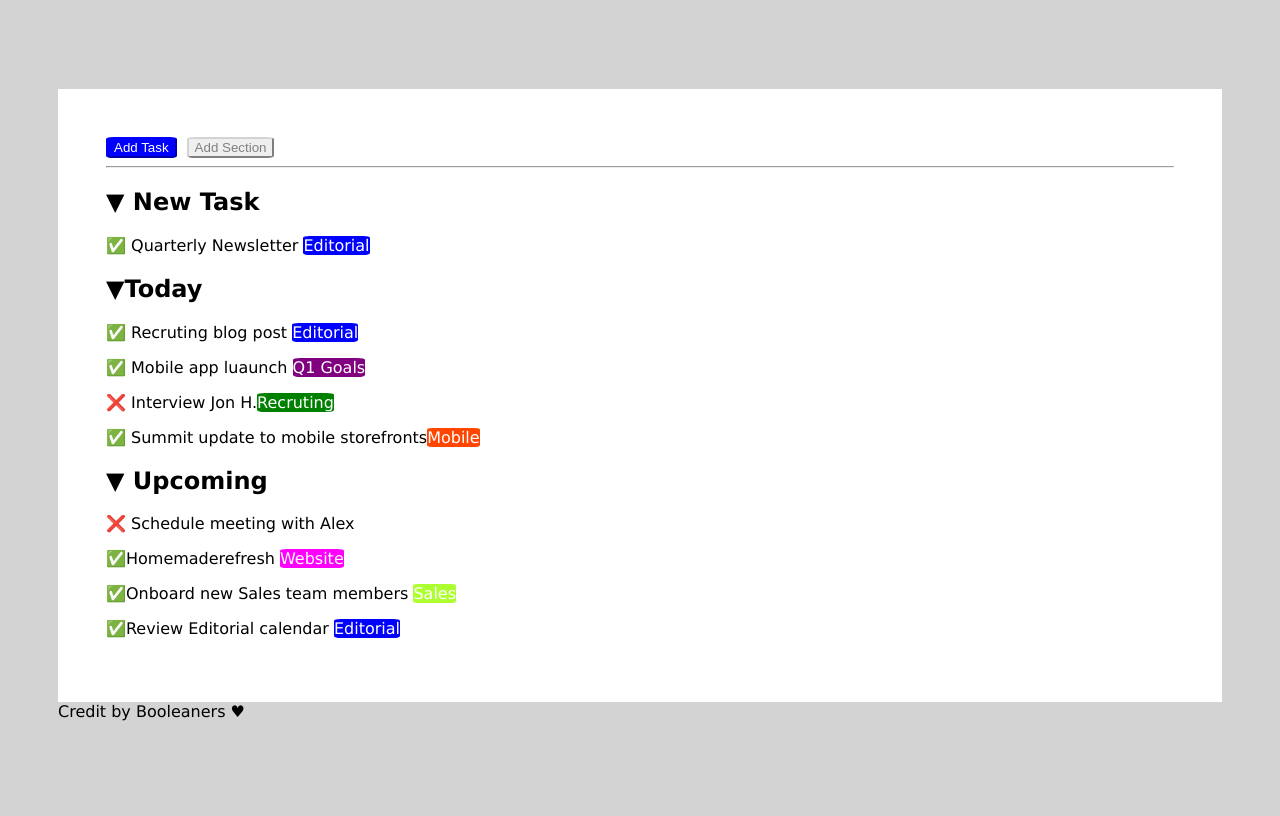
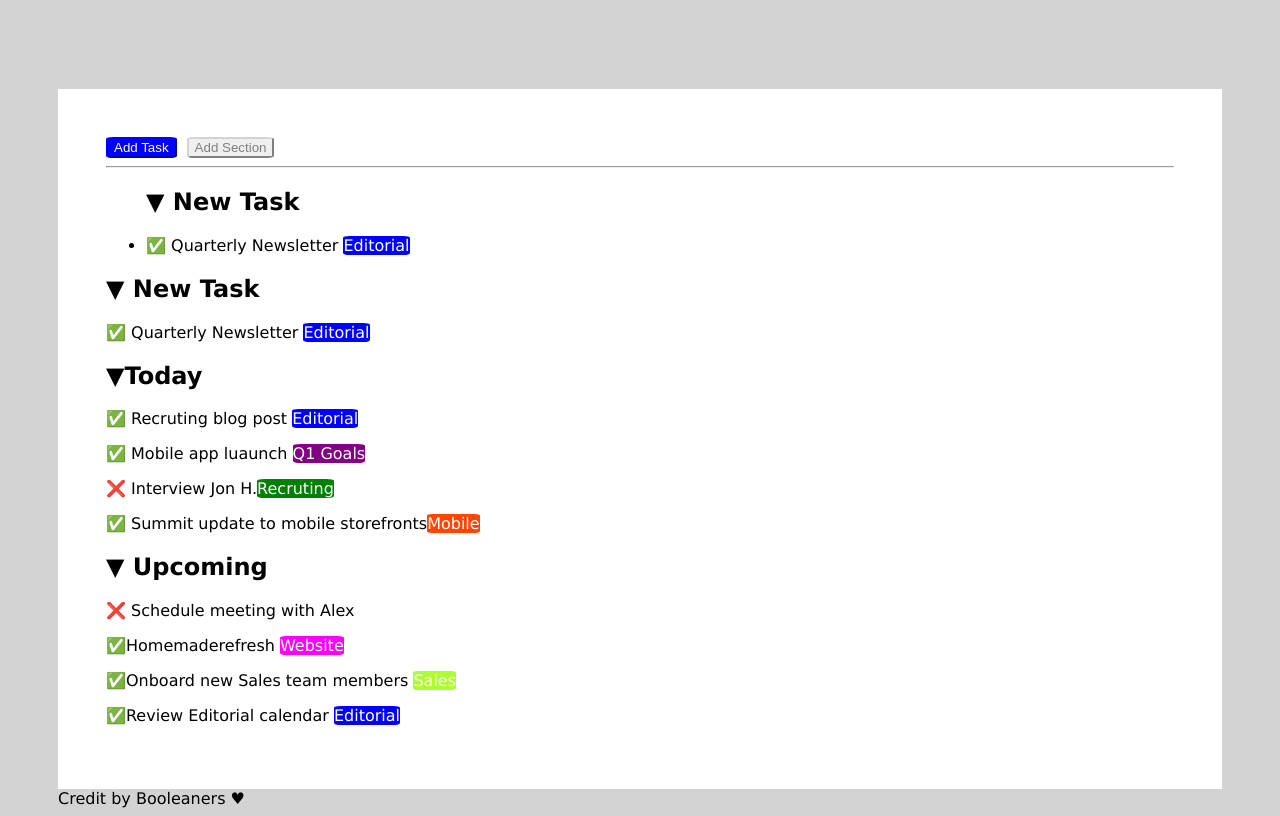
Before and after one commit to SimoneBaca/html-css-toboolist, a plain HTML site: page index.html in a window 1280 px wide. Shown: the part 84-900 px from the top of the page. Before the commit the page ends 813 px from the top, so only its background shows below. Drawn offline with Linux system fonts and the light colour scheme.

Commit message:
tryingwith<ul

```diff
--- a/index.html
+++ b/index.html
@@ -19,6 +19,18 @@
                 Section</button>
             <hr>
             <div class="text">
+                <ul><h2>&#9660; New Task</h2>
+                    <li>&#9989; Quarterly Newsletter <span class="blue">Editorial</span></li>
+                    </ul>
+
+
+
+
+
+
+
+
+
                 <h2>&#9660; New Task</h2>
                 <p>&#9989; Quarterly Newsletter <span class="blue">Editorial</span></p>
                 <h2>&#9660;Today</h2>
```
